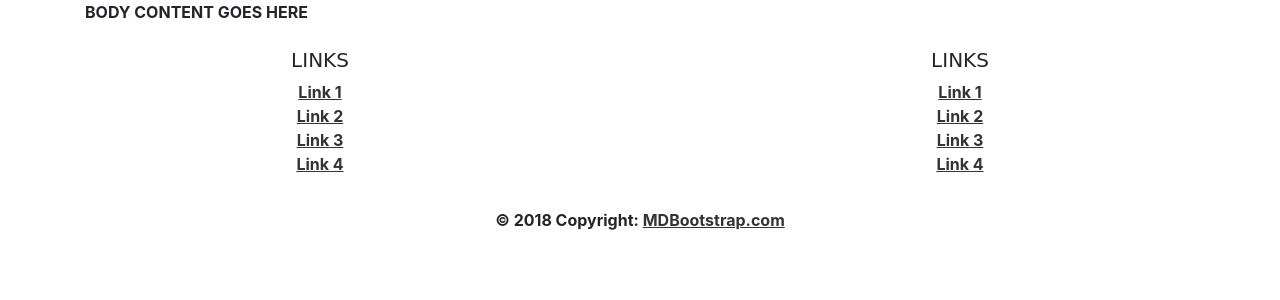
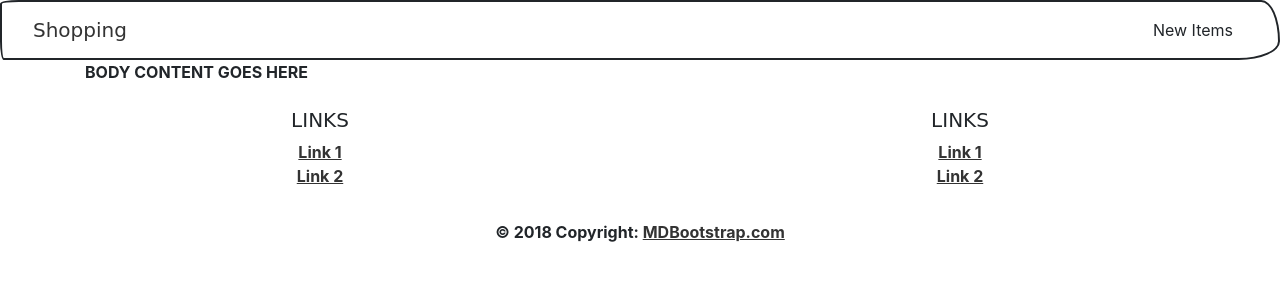
Before and after one commit to ChrisBarnes7404/Contractor-Project, a Flask app: template templates/base.html in a window 1280 px wide. Shown: the top 300 px of the page. Run offline with Flask 2, Linux system fonts and the light colour scheme; the template is opened without the code that fills it, so the values that code supplies are empty; some libraries are stand-ins or nearby versions; some web fonts are replaced.

Commit message:
add nav bar adjust display

```diff
--- a/app.py
+++ b/app.py
@@ -8,7 +8,7 @@
 client = MongoClient(host=f'{host}?retryWrites=false')
 db = client.get_default_database()
 items = db.items
-#comments = db.comments
+comments = db.comments
 
 app = Flask(__name__)
 
@@ -17,12 +17,35 @@
 def items_index():
     """Return homepage."""
     """Show all items."""
-    return render_template('index.html')
-    #return render_template('index.html', items=items.find())
+    #return render_template('index.html')
+    return render_template('index.html', items=items.find())
 
 # CREATE NEW
 @app.route('/item/new')
 def items_new():
     """Create a new item."""
-    return render_template('new_item.html')
-#    return render_template('new_item.html', item={}, title='New Item')
+#    return render_template('new_item.html')
+    return render_template('new_item.html', item={}, title='New Item')
+
+# DISPLAY/SHOW
+@app.route('/items', methods=['POST'])
+def items_submit():
+    """Submit a new item."""
+    item = {
+        'title': request.form.get('title'),
+        'description': request.form.get('description'),
+        #'videos': request.form.get('videos').split(),
+        'created_at': datetime.now(),
+        'ratings': request.form.get('ratings')
+    }
+    print(item)
+    item_id = items.insert_one(item).inserted_id
+    return redirect(url_for('show_items', item_id=item_id))
+
+# DISPLAY/SHOW FROM ID
+@app.route('/items/<item_id>')
+def show_items(item_id):
+    """Show a single item."""
+    item = items.find_one({'_id': ObjectId(item_id)})
+    item_comments = comments.find({'item_id': ObjectId(item_id)})
+    return render_template('show_item.html', item=item, comments=item_comments)
--- a/templates/base.html
+++ b/templates/base.html
@@ -11,9 +11,11 @@
 </head>
 <body>
 
+    {% include 'partials/navbar.html' %}
+
     <div class='container'>
         {% block content %}
-        BODY CONTENT GOES HERE
+            BODY CONTENT GOES HERE
         {% endblock %}
     </div>
 
@@ -27,8 +29,6 @@
                     <ul class='list-unstyled'>
                         <li><a href='#!'>Link 1</a></li>
                         <li><a href='#!'>Link 2</a></li>
-                        <li><a href='#!'>Link 3</a></li>
-                        <li><a href='#!'>Link 4</a></li>
                     </ul>
                 </div>
                 <div class='col-md-6 mb-md-0 mb-3'>
@@ -36,8 +36,6 @@
                     <ul class='list-unstyled'>
                         <li><a href='#!'>Link 1</a></li>
                         <li><a href='#!'>Link 2</a></li>
-                        <li><a href='#!'>Link 3</a></li>
-                        <li><a href='#!'>Link 4</a></li>
                     </ul>
                 </div>
             </div>
--- /dev/null
+++ b/templates/partials/navbar.html
@@ -0,0 +1,10 @@
+<nav class='navbar navbar-default'>
+    <div class='container-fluid'>
+        <div class='navbar-header'>
+            <a class='navbar-brand' href='/'>Shopping</a>
+        </div>
+        <div class='pull-right'>
+            <a href='/items/new' class='btn btn-default navbar-btn'>New Items</a>
+        </div>
+    </div>
+</nav>
--- a/templates/show_items.html
+++ b/templates/show_items.html
@@ -7,7 +7,7 @@
     <div class='col-sm-6 col-sm-offset-3'>
         <h1>{{ item.title }}</h1>
         {% if item.created_at %}
-        <p class='text-muted'>Created on {{ item.created_at.strftime('%A, %d %B, %Y') }}
+            <p class='text-muted'>Created on {{ item.created_at.strftime('%A, %d %B, %Y') }}
             at {{ item.created_at.strftime('%I:%M %p') }}</p>
         {% endif %}
         <small>{{ item.ratings }}</small>
```
